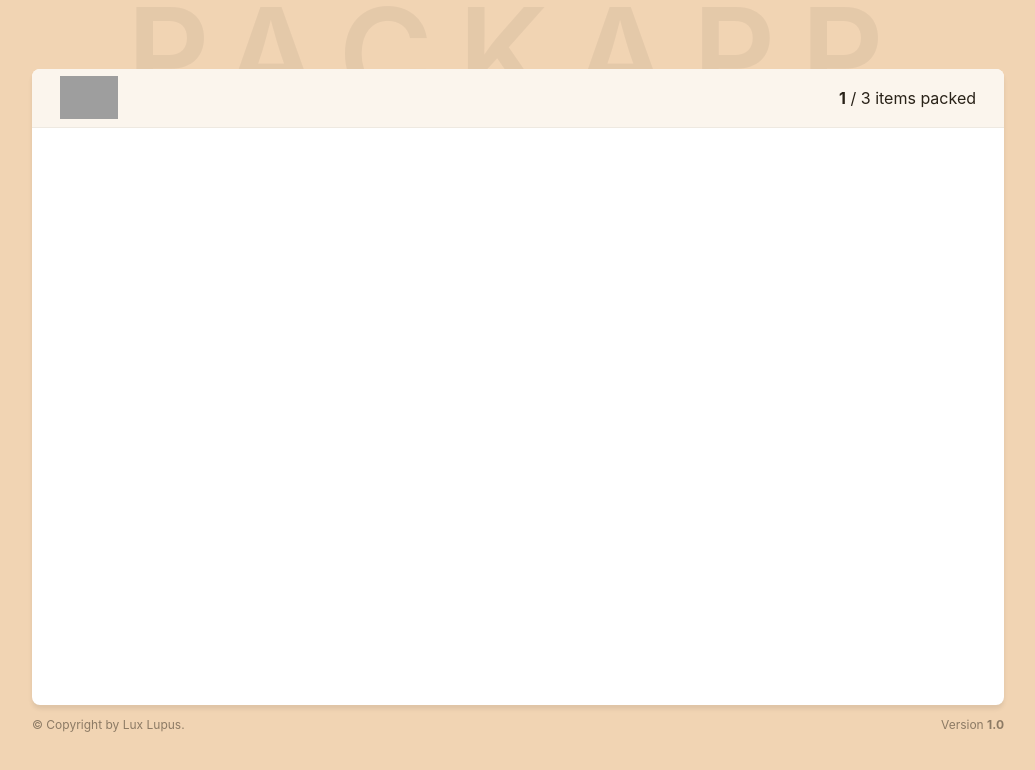
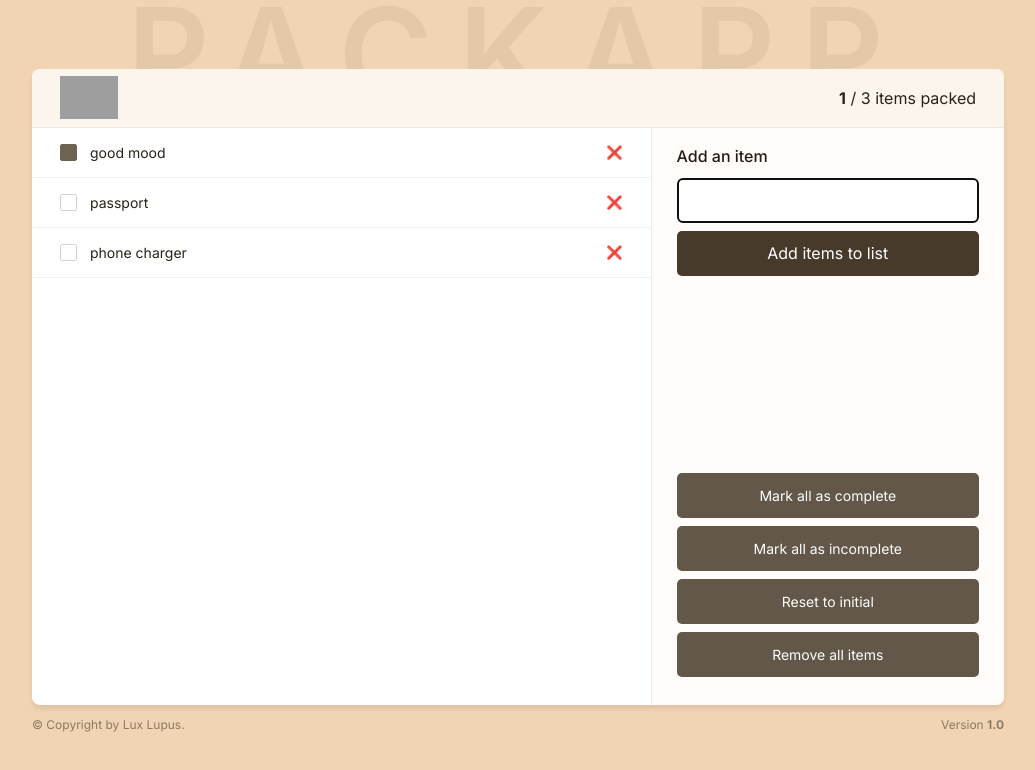
Before and after one commit to Luxlupus/packApp, a React (Vite) app: page / in a window 1280 px wide. Shown: the top 770 px of the page, without its empty margins (122-1157 px from the left). Built offline with nearby package versions, Linux system fonts and the light colour scheme; grey boxes are pictures that could not be loaded.

Commit message:
Add Sidebar,ItemList and Input controls

```diff
--- a/index.html
+++ b/index.html
@@ -2,6 +2,10 @@
 <html lang="en">
   <head>
     <meta charset="UTF-8" />
+    <link
+      href="https://fonts.googleapis.com/css2?family=Inter:wght@200;300;400;500;600;700;800&display=swap"
+      rel="stylesheet"
+    />
     <link rel="icon" type="image/svg+xml" href="/vite.svg" />
     <meta name="viewport" content="width=device-width, initial-scale=1.0" />
     <title>PackApp</title>
--- /dev/null
+++ b/src/components/AddItemsForm.jsx
@@ -0,0 +1,42 @@
+/* eslint-disable react/prop-types */
+import { useRef, useState } from "react";
+import Button from "./Button";
+
+export default function AddItemsForm({ setItems }) {
+  const [itemText, setItemText] = useState("");
+  const inputRef = useRef();
+
+  const handleSubmit = (e) => {
+    e.preventDefault();
+
+    //basic validation and guard statement
+    if (!itemText) {
+      inputRef.current.focus();
+      return;
+    }
+
+    const newItem = {
+      id: new Date().getTime(),
+      name: itemText,
+      packed: false,
+    };
+    setItems((prev) => [...prev, newItem]);
+    setItemText("");
+  };
+
+  return (
+    <form onSubmit={handleSubmit}>
+      <h2>Add an item</h2>
+      <input
+        ref={inputRef}
+        value={itemText}
+        onChange={(e) => {
+          setItemText(e.target.value);
+        }}
+        type="text"
+        autoFocus
+      />
+      <Button>Add items to list</Button>
+    </form>
+  );
+}
--- a/src/components/App.jsx
+++ b/src/components/App.jsx
@@ -1,18 +1,22 @@
+import { useState } from "react";
 import BackgroundHeading from "./BackgroundHeading";
 import Footer from "./Footer";
 import Header from "./Header";
 import ItemList from "./ItemList";
 import Sidebar from "./Sidebar";
+import { initialItems } from "../lib/constants";
 
 function App() {
+  const [items, setItems] = useState(initialItems);
+
   return (
     <>
       <BackgroundHeading />
 
       <main>
         <Header />
-        <ItemList />
-        <Sidebar />
+        <ItemList items={items} />
+        <Sidebar setItems={setItems} />
       </main>
 
       <Footer />
--- /dev/null
+++ b/src/components/Button.jsx
@@ -0,0 +1,8 @@
+// eslint-disable-next-line react/prop-types
+export default function Button({ type, children }) {
+  return (
+    <button className={`btn ${type === "secondary" ? "btn--secondary" : ""}`}>
+      {children}
+    </button>
+  );
+}
--- /dev/null
+++ b/src/components/ButtonGroup.jsx
@@ -0,0 +1,18 @@
+import { buttonText } from "../lib/constants";
+import Button from "./Button";
+
+//mapping over an array for filling out button text. Using the text as a key bcs sorting.
+
+export default function ButtonGroup() {
+  return (
+    <section className="button-group">
+      {buttonText.map((text) => {
+        return (
+          <Button type="secondary" key={text}>
+            {text}
+          </Button>
+        );
+      })}
+    </section>
+  );
+}
--- a/src/components/ItemList.jsx
+++ b/src/components/ItemList.jsx
@@ -1,3 +1,23 @@
-export default function ItemList() {
-  return <div></div>;
+/* eslint-disable react/prop-types */
+
+export default function ItemList({ items }) {
+  return (
+    <ul>
+      {items.map((item) => {
+        return <Item key={item.name} item={item} />;
+      })}
+    </ul>
+  );
 }
+
+function Item({ item }) {
+  return (
+    <li className="item">
+      <label>
+        <input checked={item.packed} type="checkbox" /> {item.name}
+      </label>
+
+      <button>❌</button>
+    </li>
+  );
+}
--- a/src/components/Sidebar.jsx
+++ b/src/components/Sidebar.jsx
@@ -1,3 +1,12 @@
-export default function Sidebar() {
-  return <div></div>;
+/* eslint-disable react/prop-types */
+import AddItemsForm from "./AddItemsForm";
+import ButtonGroup from "./ButtonGroup";
+
+export default function Sidebar({ setItems }) {
+  return (
+    <div className="sidebar">
+      <AddItemsForm setItems={setItems} />
+      <ButtonGroup />
+    </div>
+  );
 }
--- /dev/null
+++ b/src/lib/constants.js
@@ -0,0 +1,21 @@
+export const buttonText = [
+  "Mark all as complete",
+  "Mark all as incomplete",
+  "Reset to initial",
+  "Remove all items",
+];
+
+export const initialItems = [
+  {
+    name: "good mood",
+    packed: true,
+  },
+  {
+    name: "passport",
+    packed: false,
+  },
+  {
+    name: "phone charger",
+    packed: false,
+  },
+];
```
